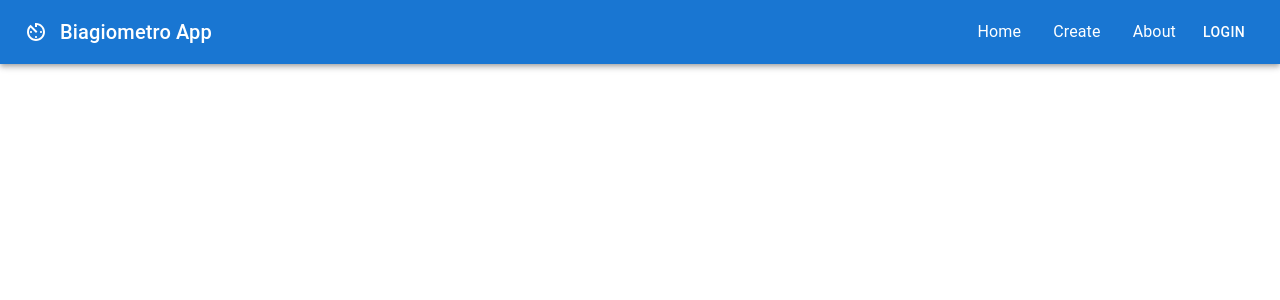
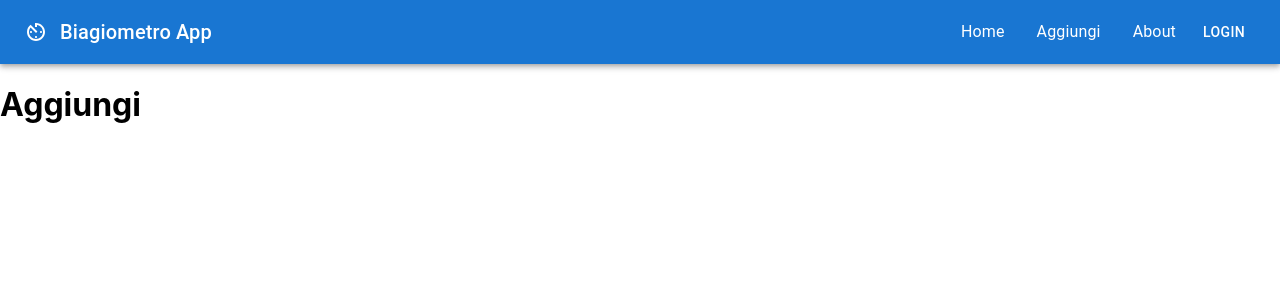
Before and after one commit to tarateo78/react-material-ui, a React (Create React App) app: page /biagiometro/aggiungi in a window 1280 px wide. Shown: the top 300 px of the page. Built offline with nearby package versions, Linux system fonts and the light colour scheme.

Commit message:
fixato Link tasto aggiungi in homepage

```diff
--- a/src/App.js
+++ b/src/App.js
@@ -2,7 +2,7 @@ import { BrowserRouter, Routes, Route } from "react-router-dom";
 // import Navbar from "./Navbar";
 import Nav from "./Nav";
 import Home from "./components/Home";
-import Create from "./components/Create";
+import Aggiungi from "./components/Aggiungi";
 import About from "./components/About";
 
 import HomeIcon from "@mui/icons-material/Home";
@@ -13,7 +13,7 @@ import AddBoxIcon from "@mui/icons-material/AddBox";
 function App() {
   const pages = [
     { name: "Home", pageURL: "/", icon: <HomeIcon /> },
-    { name: "Create", pageURL: "create", icon: <AddBoxIcon /> },
+    { name: "Aggiungi", pageURL: "aggiungi", icon: <AddBoxIcon /> },
     { name: "About", pageURL: "about", icon: <InfoIcon /> },
   ];
 
@@ -25,7 +25,7 @@ function App() {
         <div className="content">
           <Routes>
             <Route path="/" element={<Home />} />
-            <Route path="/create" element={<Create />} />
+            <Route path="/aggiungi" element={<Aggiungi />} />
             <Route path="/about" element={<About />} />
             {/* <Route path="/timbratura/:id" element={<DettaglioTimbratura />} /> */}
           </Routes>
--- /dev/null
+++ b/src/components/Aggiungi.js
@@ -0,0 +1,5 @@
+const Aggiungi = () => {
+  return <h1 sx={{ marginTop: 10 }}>Aggiungi</h1>;
+};
+
+export default Aggiungi;
--- a/src/components/Create.js
+++ /dev/null
@@ -1,5 +0,0 @@
-const Create = () => {
-  return <h1 sx={{ marginTop: 10 }}>Create</h1>;
-};
-
-export default Create;
--- a/src/components/Home.js
+++ b/src/components/Home.js
@@ -3,6 +3,7 @@ import Fab from "@mui/material/Fab";
 import AddIcon from "@mui/icons-material/Add";
 import TabellaTimbrature from "../TabellaTimbrature";
 import useFetch from "../useFetch";
+import { Link } from "react-router-dom";
 
 const handleCreate = () => {
   console.log("create");
@@ -24,15 +25,16 @@ const Home = () => {
           handleDelete="handleDelete"
         />
       )} */}
+      <Link to={"aggiungi"}>
         <Fab
           color="primary"
           aria-label="add"
           size="large"
           sx={{ position: "fixed", bottom: 20, right: 20 }}
-        href="create"
         >
           <AddIcon />
         </Fab>
+      </Link>
     </div>
   );
 };
```
Lines whose indentation alone changed are shown as unchanged.
